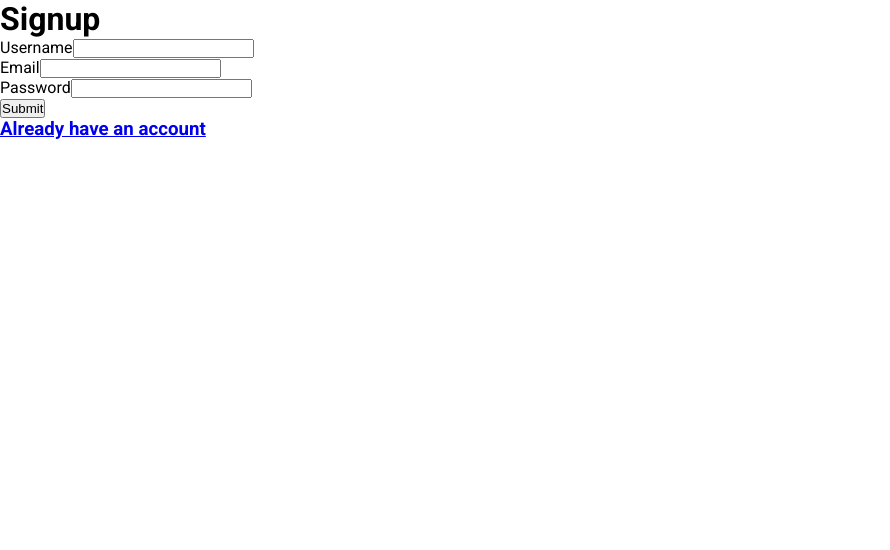
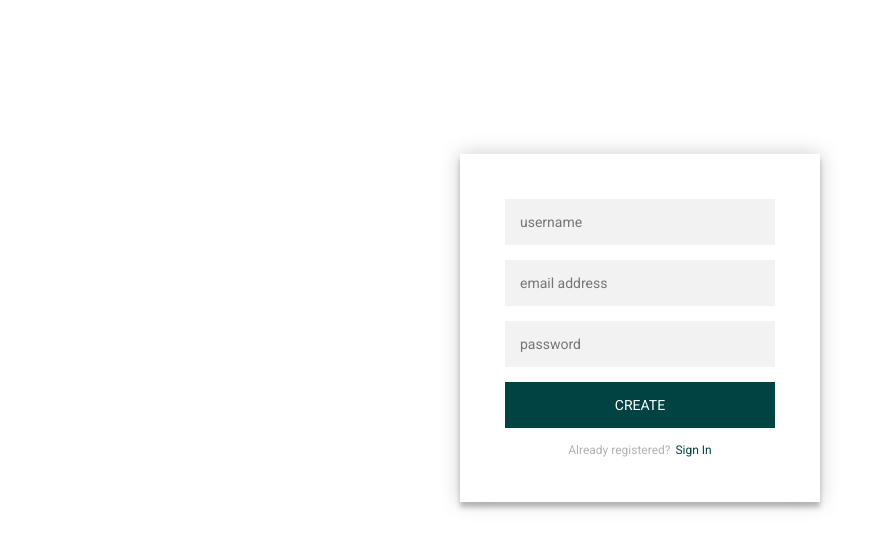
Before and after one commit to farron65/tren-den, a React (Vite) app in the folder frontend/: page /signup in a window 1280 px wide. Shown: the top 550 px of the page, without its empty margins (0-890 px from the left). Built offline with nearby package versions, Linux system fonts and the light colour scheme.

Commit message:
Refactor JSX structure and add css styling to /signup

```diff
--- a/frontend/src/components/Login.tsx
+++ b/frontend/src/components/Login.tsx
@@ -58,7 +58,7 @@ export default function Login({updateToken}: LoginProps) {
                     <input type="password" value={userPassword} onChange={(e) => setUserPassword(e.target.value)} placeholder="password" required/>
                 </form>
 
-                <button onClick={(e) => handleSubmit(e)}>login</button>
+                <button type="submit" onClick={(e) => handleSubmit(e)}>login</button>
                 <p className="message">
                     Not registered?
                     <Link to="/signup">
--- a/frontend/src/components/Signup.tsx
+++ b/frontend/src/components/Signup.tsx
@@ -1,5 +1,7 @@
 import { useState } from "react";
 import { Link, useNavigate } from "react-router-dom";
+
+import "./login.css";
 
 export default function Signup() {
     const [userName, setUserName] = useState("");
@@ -47,7 +49,7 @@ export default function Signup() {
             setUserPassword("");
             setUserEmail("");
 
-            navigate("/");
+            navigate("/workouts");
         }
         catch(error) {
             alert(error);
@@ -55,25 +57,20 @@ export default function Signup() {
     }
     return (
         <>
-        <div>
-            <h1>Signup</h1>
-            <div>
-                <label>Username</label>
-                <input type="text" value={userName} onChange={(e) => setUserName(e.target.value)}/>
+        <div className="login-page">
+            <div className="form">
+                <form className="register-form">
+                    <input type="text" value={userName} onChange={(e) => setUserName(e.target.value)} placeholder="username" required/>
+                    <input type="text" value={userEmail} onChange={(e) => setUserEmail(e.target.value)} placeholder="email address"/>
+                    <input type="password" value={userPassword} onChange={(e) => setUserPassword(e.target.value)} placeholder="password"/>
+                </form>
+                <button type="submit" onClick={(e) => handleSubmit(e)}>Create</button>
+                <p className="message">
+                    Already registered?
+                    <Link to="/login">Sign In</Link>
+                </p>
             </div>
-            <div>
-                <label>Email</label>
-                <input type="text" value={userEmail} onChange={(e) => setUserEmail(e.target.value)}/>
-            </div>
-            <div>
-                <label>Password</label>
-                <input type="password" value={userPassword} onChange={(e) => setUserPassword(e.target.value)}/>
-            </div>
-            <button onClick={(e) => handleSubmit(e)}>Submit</button>
         </div>
-        <Link to="/login">
-                <h3>Already have an account</h3>
-        </Link>
         </>
     )
 }
--- a/frontend/src/components/login.css
+++ b/frontend/src/components/login.css
@@ -75,9 +75,6 @@ body {
     color: #043737;
 }
 
-.form .register-form {
-    display: none;
-}
 .container {
     position: relative;
     z-index: 1;
```
